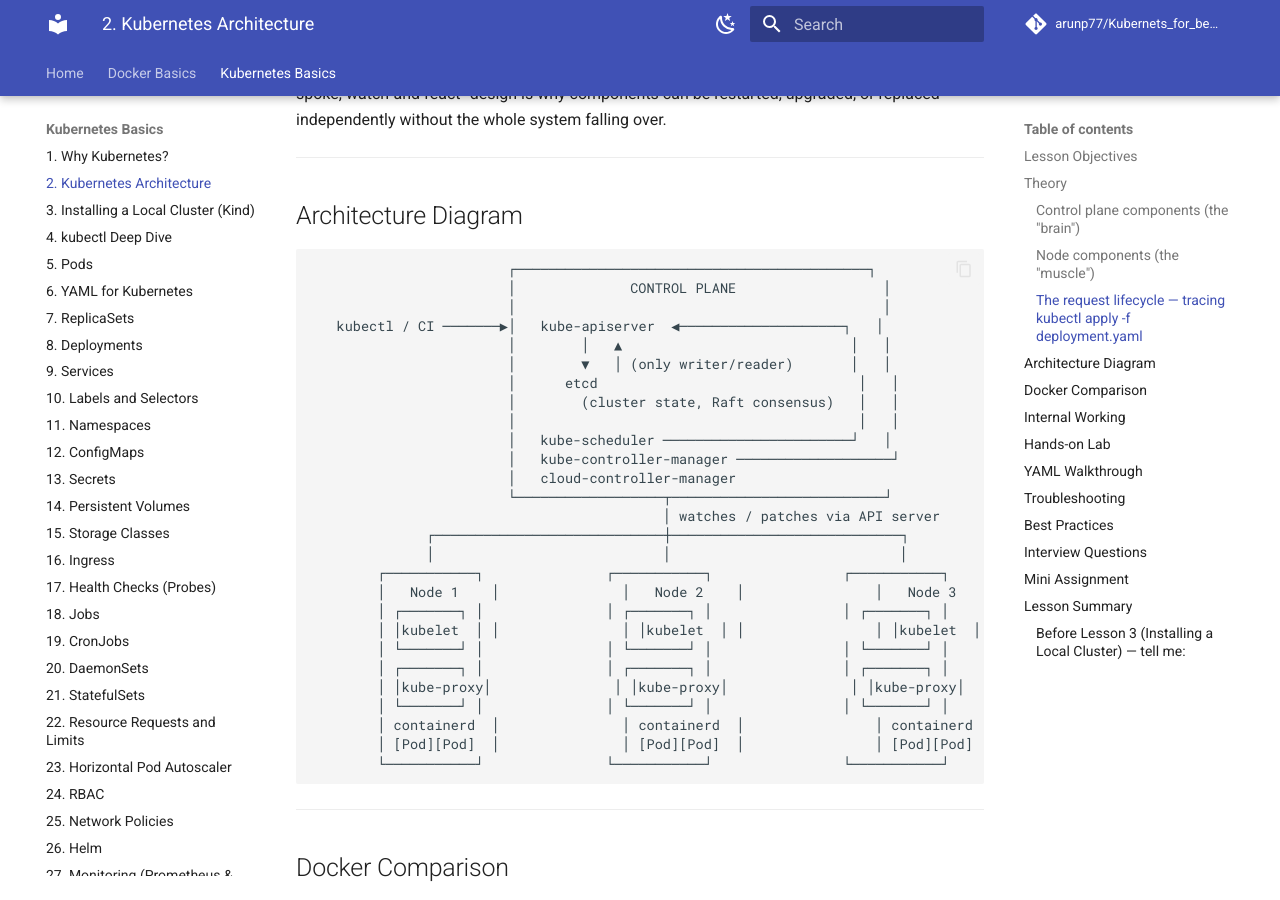
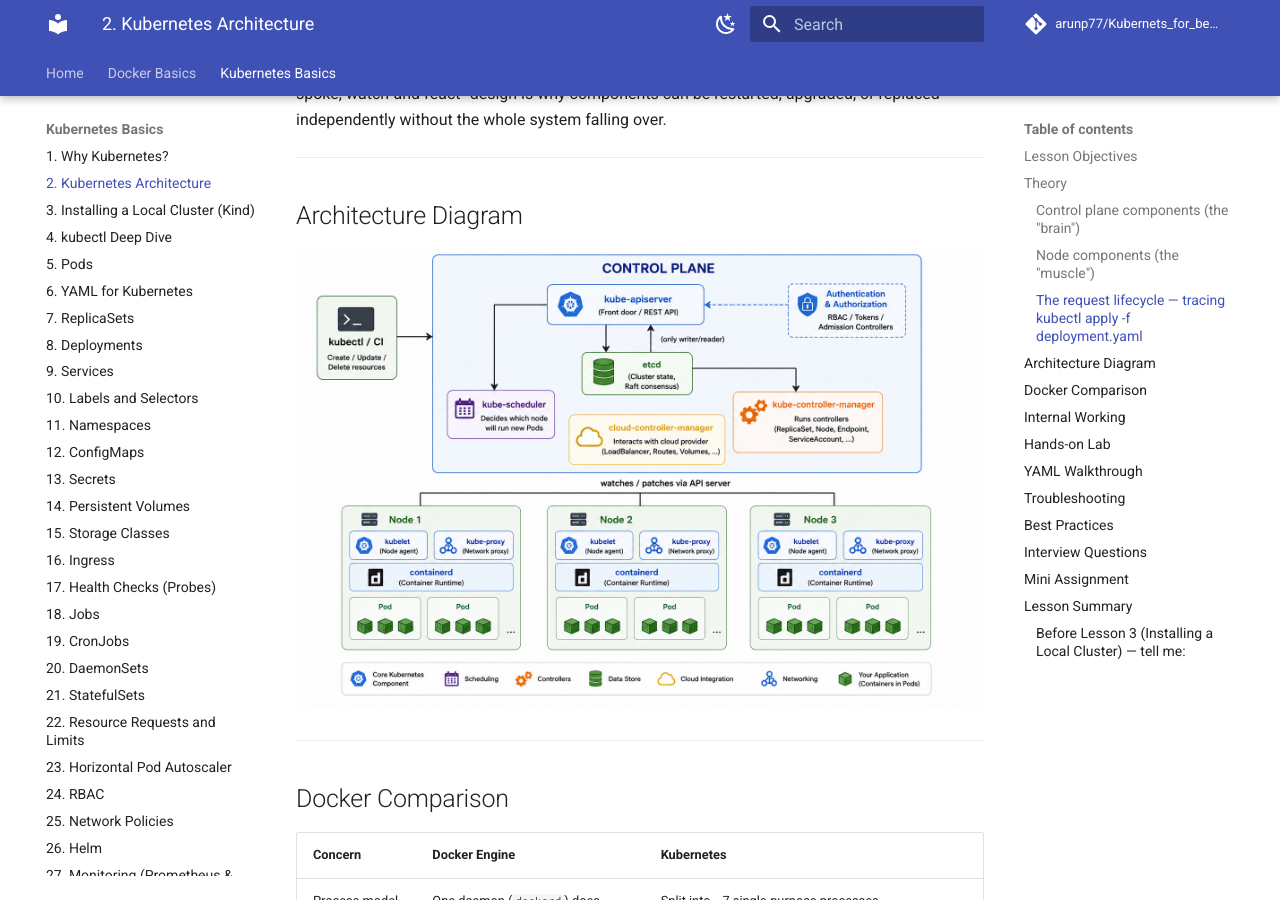
Before and after one commit to arunp77/Kubernets_for_beginner, an MkDocs documentation site: the page built from docs/kubernetes_basics/02-kubernetes-architecture.md, in a window 1280 px wide and 900 px high, scrolled down 2313 px. Built offline with MkDocs 1.6.1 and Material for MkDocs 9.7.7, drawn with Linux system fonts in a browser that asks for light colours; comment, search, counter and statistics services are not loaded.

Commit message:
chapter 2 modifed

````diff
--- a/docs/kubernetes_basics/02-kubernetes-architecture.md
+++ b/docs/kubernetes_basics/02-kubernetes-architecture.md
@@ -101,35 +101,7 @@ system falling over.
 
 ## Architecture Diagram
 
-```
-                        ┌───────────────────────────────────────────┐
-                        │              CONTROL PLANE                  │
-                        │                                             │
-   kubectl / CI ───────▶│   kube-apiserver  ◀────────────────────┐   │
-                        │        │   ▲                            │   │
-                        │        ▼   │ (only writer/reader)       │   │
-                        │      etcd                                │   │
-                        │        (cluster state, Raft consensus)   │   │
-                        │                                          │   │
-                        │   kube-scheduler ───────────────────────┘   │
-                        │   kube-controller-manager ───────────────────┘
-                        │   cloud-controller-manager
-                        └──────────────────┬──────────────────────────┘
-                                           │ watches / patches via API server
-              ┌────────────────────────────┼────────────────────────────┐
-              │                            │                            │
-        ┌───────────┐               ┌───────────┐                ┌───────────┐
-        │   Node 1    │               │   Node 2    │                │   Node 3    │
-        │ ┌───────┐ │               │ ┌───────┐ │                │ ┌───────┐ │
-        │ │kubelet  │ │               │ │kubelet  │ │                │ │kubelet  │ │
-        │ └───────┘ │               │ └───────┘ │                │ └───────┘ │
-        │ ┌───────┐ │               │ ┌───────┐ │                │ ┌───────┐ │
-        │ │kube-proxy│               │ │kube-proxy│               │ │kube-proxy│
-        │ └───────┘ │               │ └───────┘ │                │ └───────┘ │
-        │ containerd  │               │ containerd  │                │ containerd  │
-        │ [Pod][Pod]  │               │ [Pod][Pod]  │                │ [Pod][Pod]  │
-        └───────────┘               └───────────┘                └───────────┘
-```
+![k8s_architecture](images/k8s_control_panel.png)
 
 ---
 
````
Also changed, not shown: docs/kubernetes_basics/images/k8s_control_panel.png (added).
